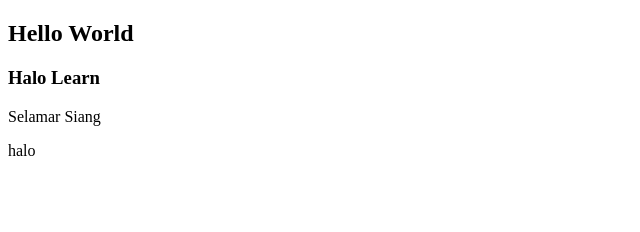
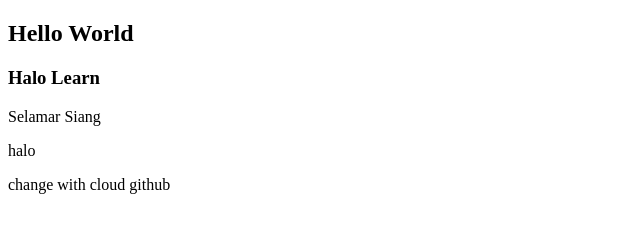
Before and after one commit to huda-addelson/rebase, a plain HTML site: page index.html in a window 1280 px wide. Shown: the whole page, without its empty margins (0-640 px from the left). Drawn offline with Linux system fonts and the light colour scheme.

Commit message:
Update index.html

```diff
--- a/index.html
+++ b/index.html
@@ -11,5 +11,6 @@
     <h3>Halo Learn</h3>
     <p>Selamar Siang</p>
     <p>halo</p>
+    change with cloud github
   </body>
 </html>
```
